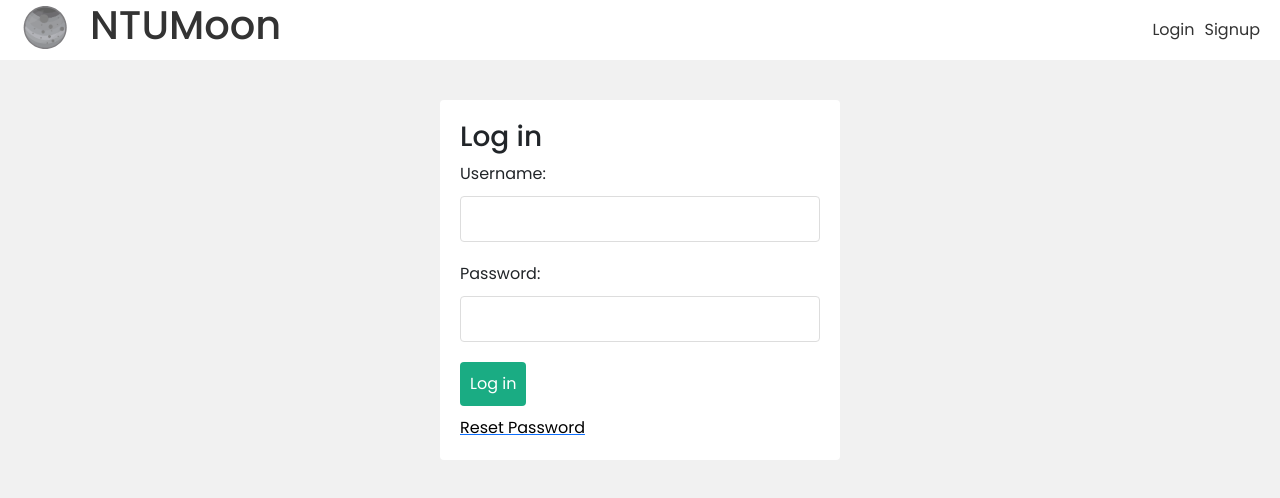
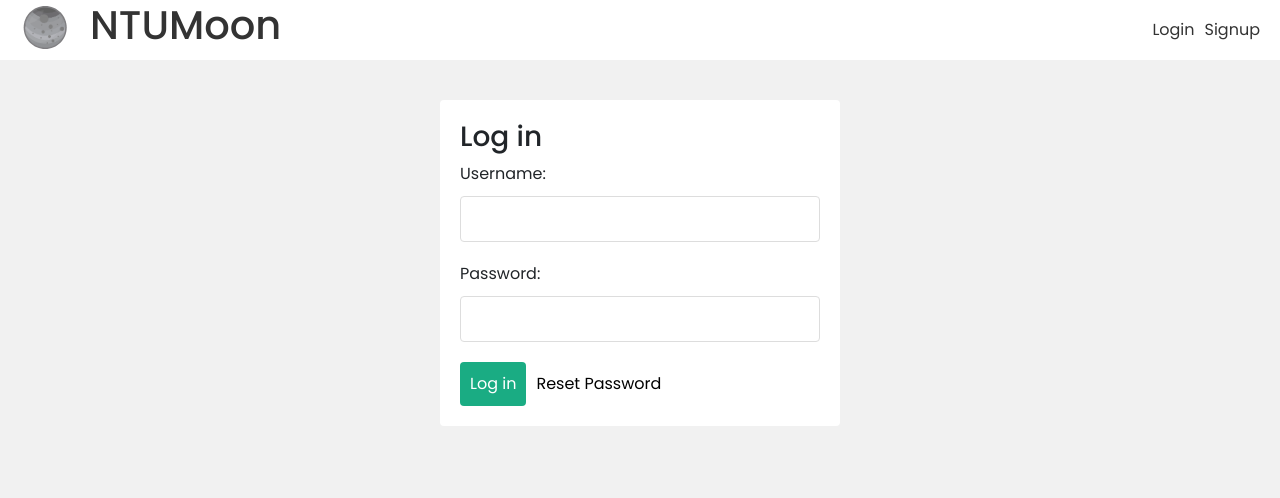
Before and after one commit to yuhaochua/NTUMoon, a React (Create React App) app in the folder frontend/: page /login in a window 1280 px wide. Shown: the top 498 px of the page. Built offline with nearby package versions, Linux system fonts and the light colour scheme.

Commit message:
changed reset password button ui

```diff
--- a/frontend/src/index.css
+++ b/frontend/src/index.css
@@ -124,7 +124,7 @@ form.signup, form.login {
 .resetPassword{
   background: none;
   margin: 0px;
-  padding: 0px;
+  padding-left: '10px';
   border-radius: 0px;
   text-decoration: none;
   color: black;
--- a/frontend/src/pages/Login.js
+++ b/frontend/src/pages/Login.js
@@ -24,7 +24,7 @@ const Login = () => {
             <input type="password" onChange={(e) => setPassword(e.target.value)} value={password}/>
             <button disabled={isLoading}>Log in</button>
             <Link to="/sendEmail">
-                <button className ="resetPassword" style={{display:'block', marginTop:'10px'}}>Reset Password</button>
+                <button className ="resetPassword" >Reset Password</button>
             </Link>
 
             {error && <div className="error">{error}</div>}
```
